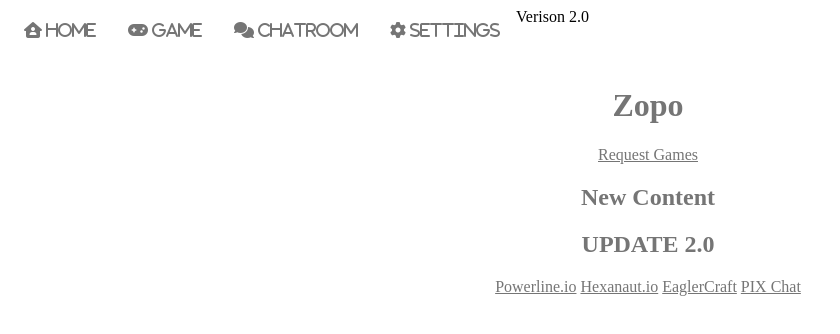
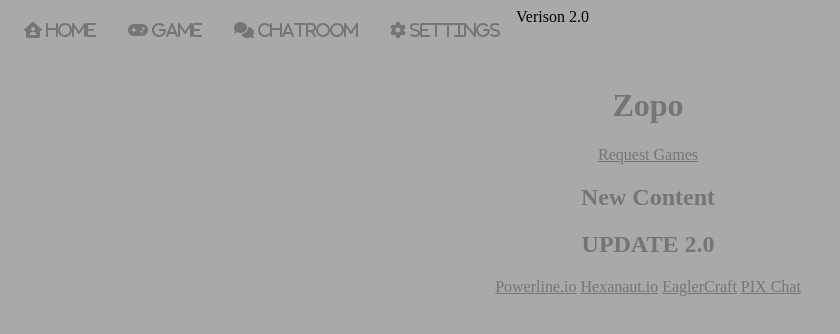
Before and after one commit to ZopoUnblocker/Zopo2, a plain HTML site: page index.html in a window 1280 px wide. Shown: the whole page, without its empty margins (0-840 px from the left). Drawn offline with Linux system fonts and the light colour scheme.

Commit message:
Update main.css

```diff
--- a/main.css
+++ b/main.css
@@ -6,7 +6,7 @@ html {
   body {
     width: 100%;
     height: auto;
-   background-color: dark gray;
+   background: rgb(169, 169, 169);
   }
 
   ul {
```
